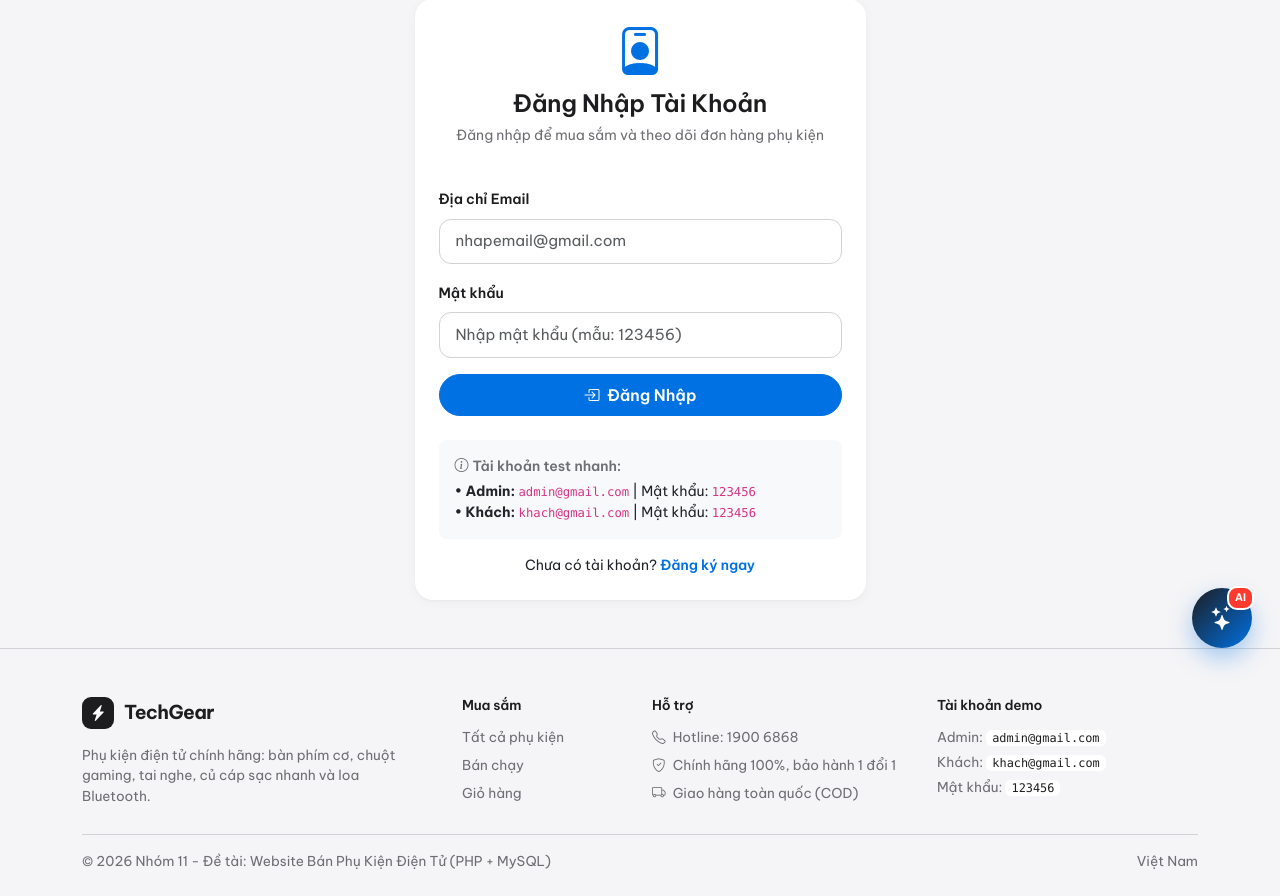
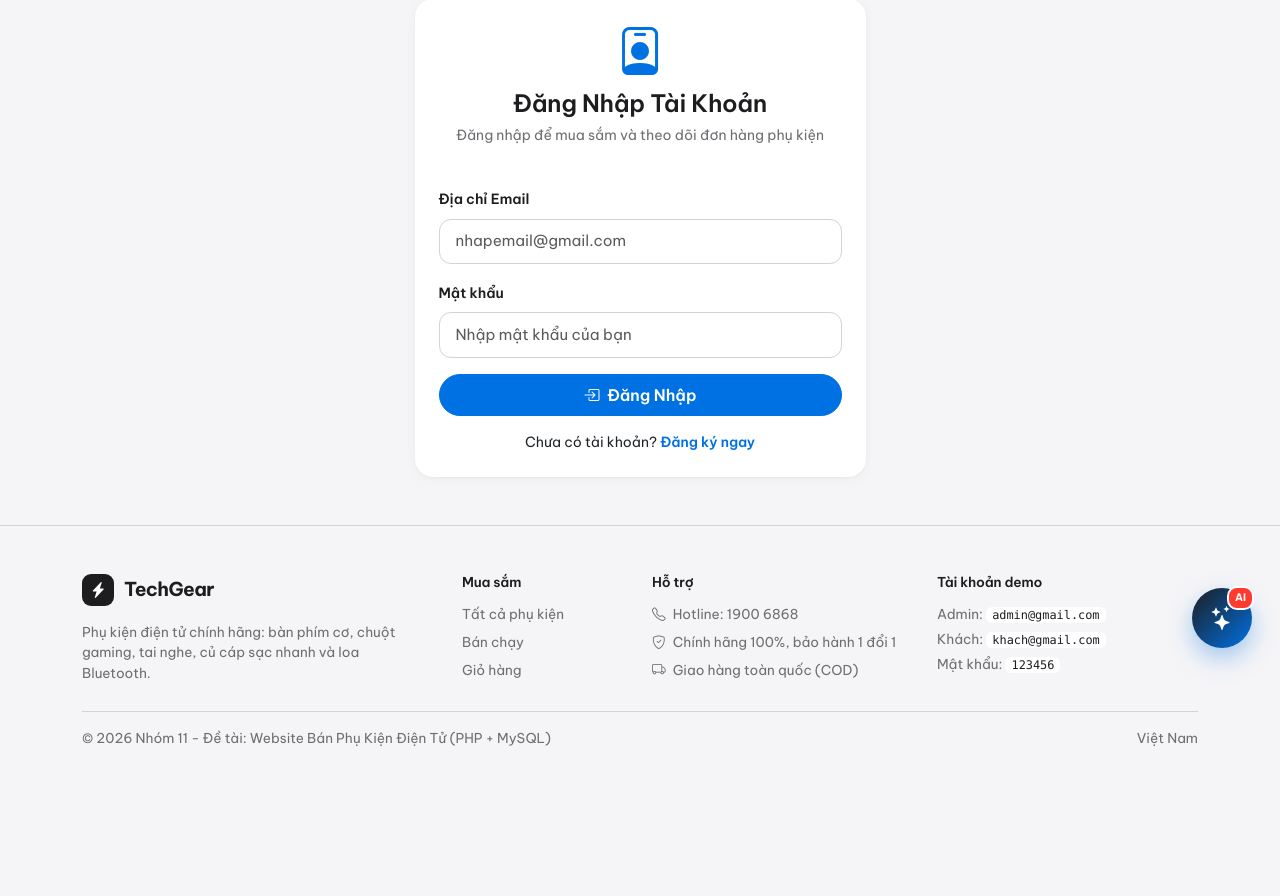
Before and after one commit to phuthong110426/web-phu-kien-dien-tu, a PHP site: page /login.php in a window 1280 px wide. Shown: the part 124-1020 px from the top of the page. After the commit the page ends 870 px from the top, so only its background shows below. Run offline with PHP 8.4, Linux system fonts and the light colour scheme; data comes from the database, SQL or seed files in the repository.

Commit message:
Restrict login to hashed passwords only
Removed demo password support and updated login prompt.

```diff
--- a/login.php
+++ b/login.php
@@ -19,8 +19,8 @@ if ($_SERVER['REQUEST_METHOD'] === 'POST') {
     $stmt->execute([$email]);
     $user = $stmt->fetch();
 
-    // Hỗ trợ cả mật khẩu hash và mật khẩu demo '123456'
-    if ($user && ($password === '123456' || password_verify($password, $user['password']))) {
+    // Chỉ cho phép đăng nhập khi mật khẩu khớp với hash trong database
+    if ($user && password_verify($password, $user['password'])) {
         if ((int)$user['status'] === 0) {
             $error = 'Tài khoản của bạn đã bị khóa bởi Quản trị viên!';
         } else {
@@ -70,18 +70,12 @@ require_once __DIR__ . '/includes/header.php';
                     </div>
                     <div class="mb-3">
                         <label class="form-label fw-semibold">Mật khẩu</label>
-                        <input type="password" name="password" class="form-control" placeholder="Nhập mật khẩu (mẫu: 123456)" required>
+                        <input type="password" name="password" class="form-control" placeholder="Nhập mật khẩu của bạn" required>
                     </div>
                     <button type="submit" class="btn btn-primary w-100 py-2 fw-semibold">
                         <i class="bi bi-box-arrow-in-right me-1"></i> Đăng Nhập
                     </button>
                 </form>
-
-                <div class="bg-light rounded-3 p-3 mt-4 small">
-                    <div class="fw-semibold text-secondary mb-1"><i class="bi bi-info-circle me-1"></i>Tài khoản test nhanh:</div>
-                    <div>• <b>Admin:</b> <code>admin@gmail.com</code> | Mật khẩu: <code>123456</code></div>
-                    <div>• <b>Khách:</b> <code>khach@gmail.com</code> | Mật khẩu: <code>123456</code></div>
-                </div>
 
                 <div class="text-center mt-3 small">
                     Chưa có tài khoản? <a href="register.php" class="fw-semibold text-decoration-none">Đăng ký ngay</a>
```
